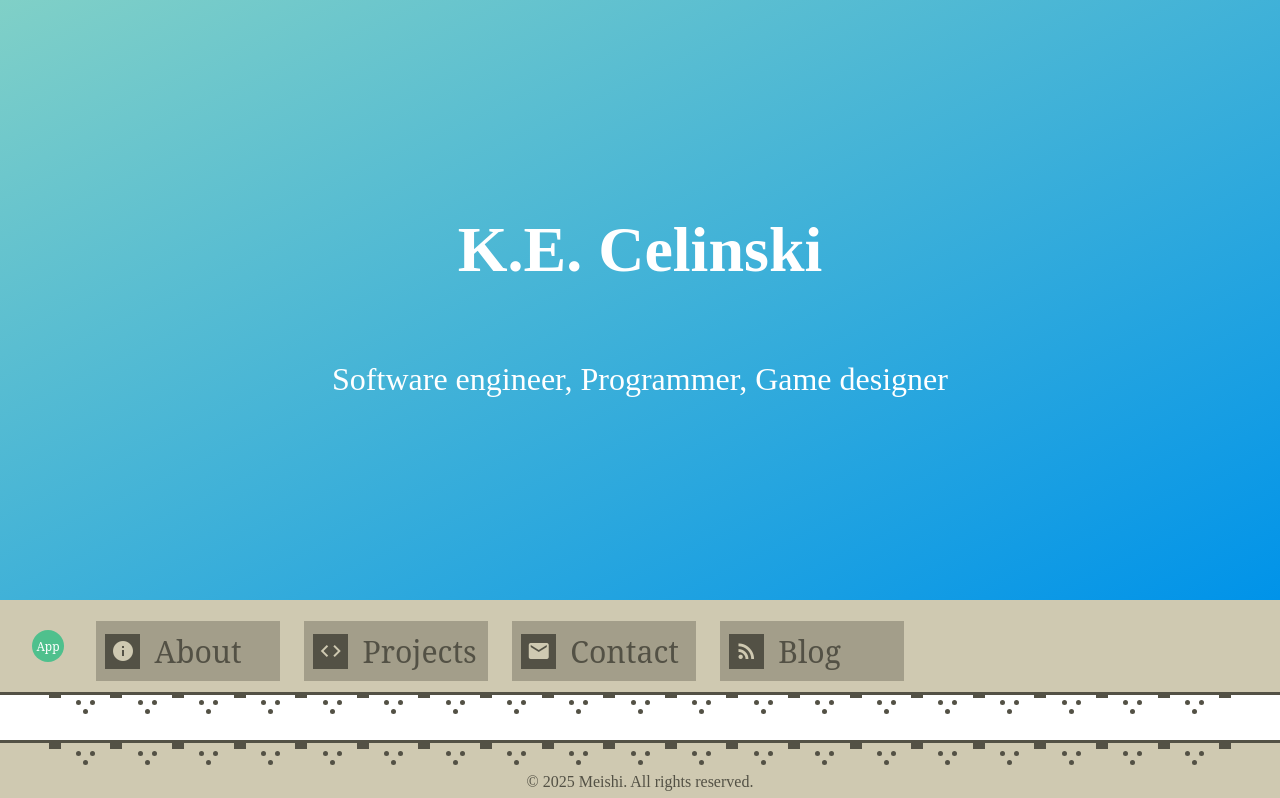
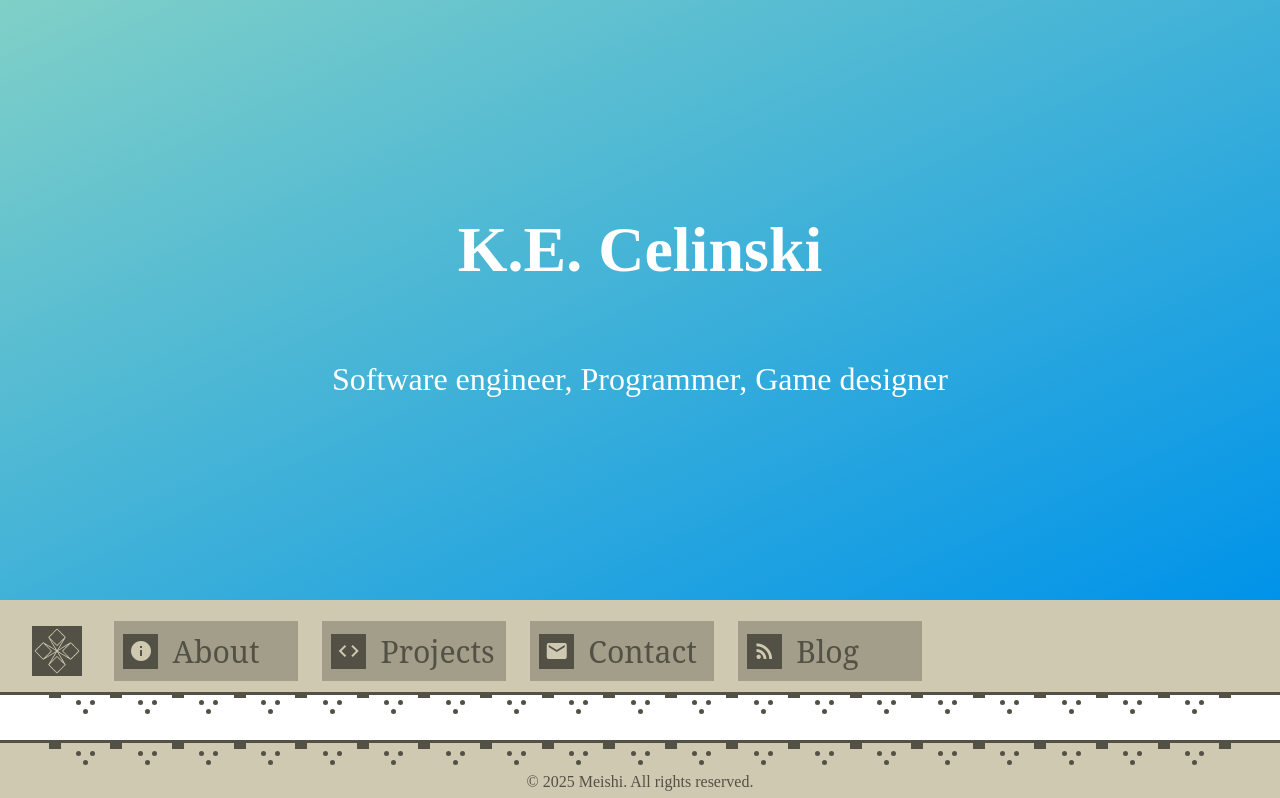
Before and after one commit to Altair115/Meishi, a Vue app: page / in a window 1280 px wide. Shown: the top 798 px of the page. Built offline with nearby package versions, Linux system fonts and the light colour scheme.

Commit message:
Added Logo might not be the final logo but it will do for now

```diff
--- a/src/assets/nier-theme.css
+++ b/src/assets/nier-theme.css
@@ -51,6 +51,7 @@
     margin-right: 2rem;
     transition: opacity .2s;
     text-decoration: none;
+    transform: translateY(5px);
 }
 
 .nier-navbar-links {
--- a/src/components/common/logo.vue
+++ b/src/components/common/logo.vue
@@ -4,10 +4,9 @@
 
 <template>
   <!-- Example with SVG logo -->
-  <svg class="logo-img" viewBox="0 0 32 32" width="32" height="32">
-    <!-- Your SVG paths here -->
-    <circle cx="16" cy="16" r="16" fill="#4fc08d"/>
-    <text x="16" y="21" font-size="12" fill="#fff" text-anchor="middle">App</text>
+  <svg class="logo-img" viewBox="0 0 50 50" width="50" height="50">
+    <rect width="50" height="50" fill="#535145"/>
+    <image href="@/assets/MythirialRetroSepia.svg"  height="45" width="45" x="2.5" y="2.5"/>
   </svg>
 </template>
 
```
Also changed, not shown: src/assets/MythirialRetroSepia.svg (added).
